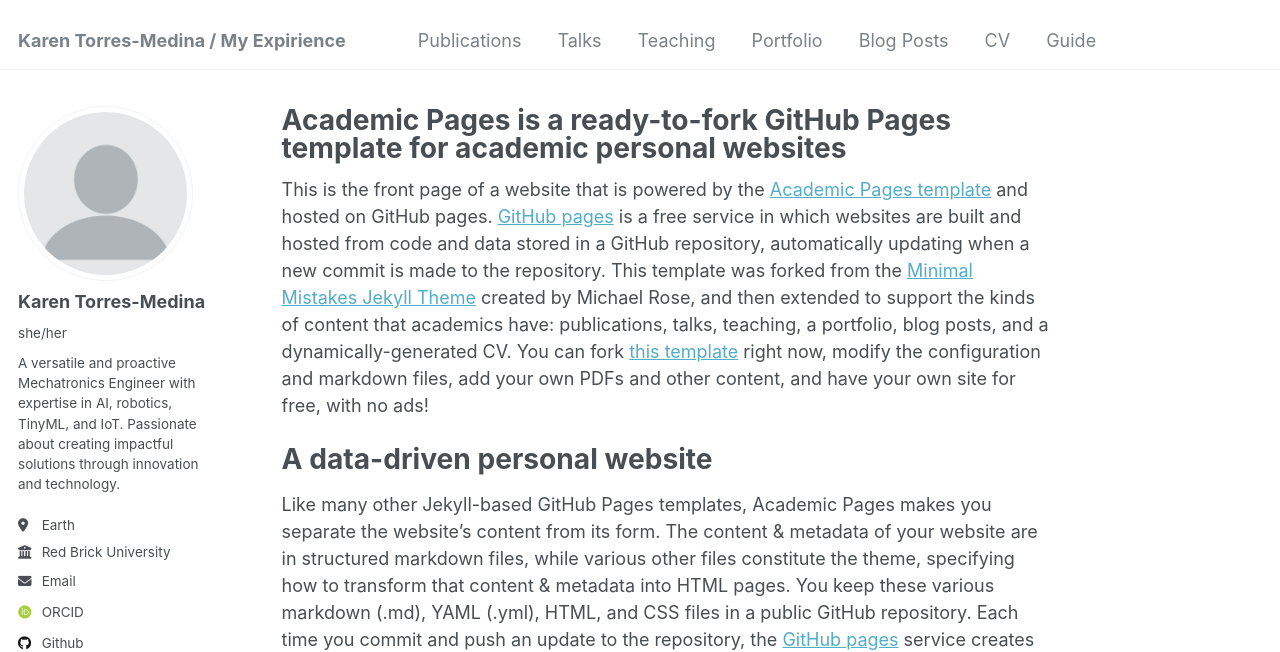
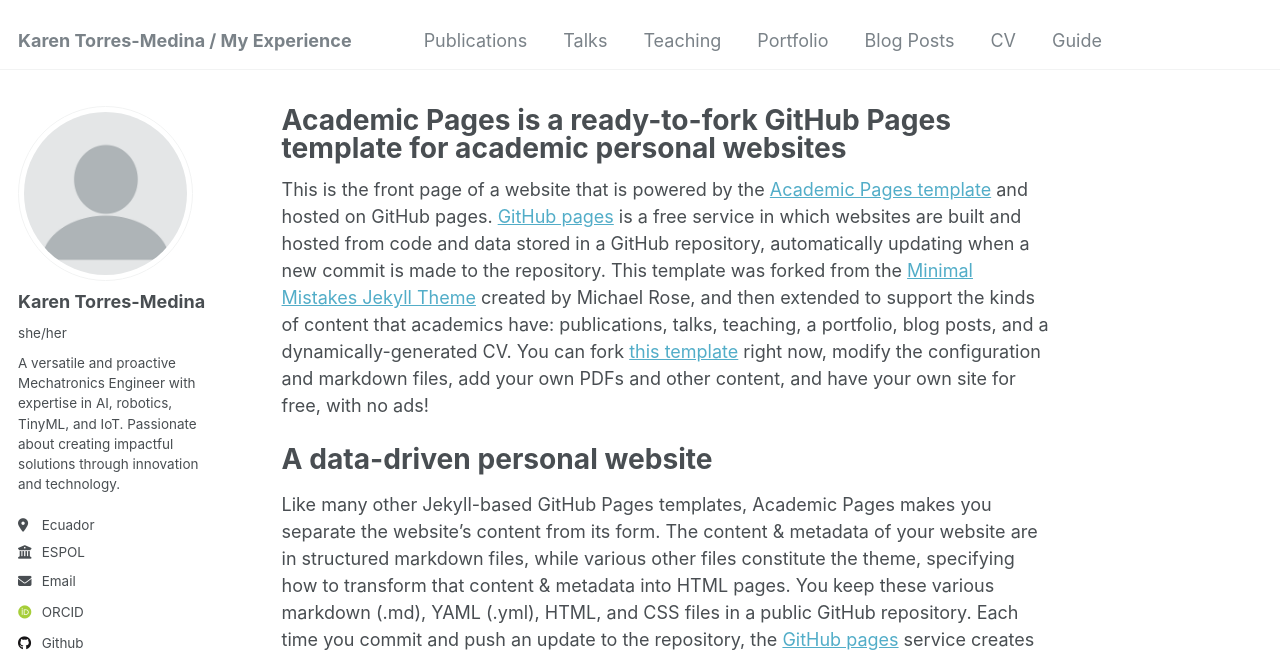
Before and after one commit to kttorres/experience, a Jekyll site: the page built from _pages/about.md, in a window 1280 px wide. Shown: the top 652 px of the page. Built offline with Jekyll 4.4.1, drawn with Linux system fonts in a browser that asks for light colours; some web fonts are replaced.

Commit message:
Update _config.yml

```diff
--- a/_config.yml
+++ b/_config.yml
@@ -8,7 +8,7 @@
 
 # Basic Site Settings
 locale                   : "en-US"
-title                    : "Karen Torres-Medina / My Expirience"
+title                    : "Karen Torres-Medina / My Experience"
 title_separator          : "-"
 name                     : &name "Karen Torres-Medina"
 description              : &description "Mechatronics Engineer, AI, Robotics, and TinyML Researcher"
@@ -25,16 +25,17 @@ author:
   name             : "Karen Torres-Medina"
   pronouns         : "she/her"
   bio              : "A versatile and proactive Mechatronics Engineer with expertise in AI, robotics, TinyML, and IoT. Passionate about creating impactful solutions through innovation and technology."
-  location         : "Earth"
-  employer         : "Red Brick University"
+  location         : "Ecuador"
+  employer         : "ESPOL"
   uri              : # URL
-  email            : "none@example.org"
+  email            : "kttorres@espol.edu.ec"
+  email CTI        : "karen.torres@cti.espol.edu.ec"
 
   # Academic websites
   #arxiv            : # URL - Update with the correct link to your profile
   #googlescholar    : "https://scholar.google.com/citations?user=PS_CX0AAAAAJ"
   #impactstory      : # URL
-  orcid            : "http://orcid.org/yourorcidurl"
+  orcid             : "http://orcid.org/0000-0001-9025-3674"
   #semantic         : # URL
   #pubmed           : "https://www.ncbi.nlm.nih.gov/pubmed/?term=john+snow"
   #researchgate     : # URL
@@ -44,7 +45,7 @@ author:
   #bitbucket        : # Username - Update with your username on the site
   #codepen          : # Username
   #dribbble         : # Username
-  github           : "https://github.com/kttorres"
+  github            : "https://github.com/kttorres"
   #kaggle           : # Username
   #stackoverflow    : # User number or user number and name (i.e., use "1" or "1/jeff-atwood")
 
@@ -58,7 +59,7 @@ author:
   #keybase          : # Username
   #instagram        : # Username
   #lastfm           : # Username
-  linkedin         : "https://www.linkedin.com/in/kttorres/"
+  linkedin          : "https://www.linkedin.com/in/kttorres/"
   #mastodon         : # URL
   #medium           : # URL
   #pinterest        : # Username
```
